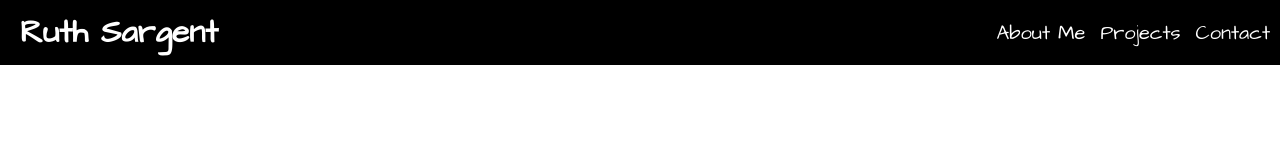
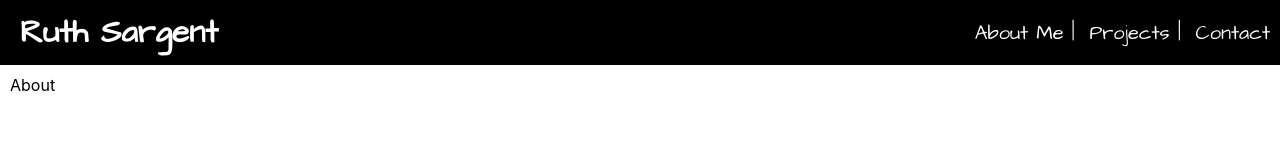
Before and after one commit to Littletreasure/react-portfolio, a React (Create React App) app: page /about in a window 1280 px wide. Shown: the top 160 px of the page. Built offline with nearby package versions, Linux system fonts and the light colour scheme.

Commit message:
add routing and more components

```diff
--- a/package.json
+++ b/package.json
@@ -3,6 +3,7 @@
   "version": "0.1.0",
   "private": true,
   "dependencies": {
+    "@reach/router": "^1.3.4",
     "@testing-library/jest-dom": "^4.2.4",
     "@testing-library/react": "^9.5.0",
     "@testing-library/user-event": "^7.2.1",
--- a/src/App.js
+++ b/src/App.js
@@ -1,11 +1,20 @@
 import React from "react";
+import { Router } from "@reach/router";
 import "./css/styles.css";
 import Header from "./Components/Header";
+import Home from "./Components/Home";
+import About from "./Components/About";
+import Projects from "./Components/Projects";
 
 function App() {
   return (
     <div className="App">
       <Header />
+      <Router>
+        <Home path="/" />
+        <About path="/about" />
+        <Projects path="/projects" />
+      </Router>
     </div>
   );
 }
--- /dev/null
+++ b/src/Components/About.jsx
@@ -0,0 +1,14 @@
+import React, { Component } from "react";
+import "../css/styles.css";
+
+class About extends Component {
+  render() {
+    return (
+      <div className="about">
+        <p>About</p>
+      </div>
+    );
+  }
+}
+
+export default About;
--- a/src/Components/Header.jsx
+++ b/src/Components/Header.jsx
@@ -1,4 +1,5 @@
 import React, { Component } from "react";
+import { Link } from "@reach/router";
 import "../css/styles.css";
 
 class Header extends Component {
@@ -7,8 +8,12 @@ class Header extends Component {
       <div className="header">
         <h1>Ruth Sargent</h1>
         <nav className="navbar">
-          <p>About Me</p>
-          <p>Projects</p>
+          <Link className="link" to="/about">
+            <p id="about">About Me |</p>
+          </Link>
+          <Link className="link" to="/projects">
+            <p id="projects">Projects |</p>
+          </Link>
           <p>Contact</p>
         </nav>
       </div>
--- /dev/null
+++ b/src/Components/Home.jsx
@@ -0,0 +1,12 @@
+import React from "react";
+import "../css/styles.css";
+
+function Home() {
+  return (
+    <div className="home">
+      <p>Home</p>
+    </div>
+  );
+}
+
+export default Home;
--- /dev/null
+++ b/src/Components/Projects.jsx
@@ -0,0 +1,14 @@
+import React, { Component } from "react";
+import "../css/styles.css";
+
+class Projects extends Component {
+  render() {
+    return (
+      <div className="projects">
+        <p>Projects</p>
+      </div>
+    );
+  }
+}
+
+export default Projects;
--- a/src/css/styles.css
+++ b/src/css/styles.css
@@ -54,5 +54,20 @@ body h1 {
 .header .navbar p {
   padding-left: 15px;
   font-size: 20px;
+  cursor: pointer;
+  color: white;
+}
+
+.header .link {
+  text-decoration: none;
+}
+
+.about,
+.projects,
+.home {
+  margin-top: 65px;
+  padding: 10px;
+  -webkit-box-sizing: border-box;
+          box-sizing: border-box;
 }
 /*# sourceMappingURL=styles.css.map */
--- a/src/styles.scss
+++ b/src/styles.scss
@@ -11,6 +11,12 @@ $secondary-color: black;
   display: flex;
   flex-direction: column;
   align-items: center;
+}
+
+@mixin background() {
+  margin-top: 65px;
+  padding: 10px;
+  box-sizing: border-box;
 }
 
 body {
@@ -42,6 +48,16 @@ body {
     p {
       padding-left: 15px;
       font-size: 20px;
+      cursor: pointer;
+      color: white;
     }
   }
+  .link {
+    text-decoration: none;
+  }
 }
+.about,
+.projects,
+.home {
+  @include background();
+}
```
Also changed, not shown: 2 other files (tests, documents, lock files or other folders).
